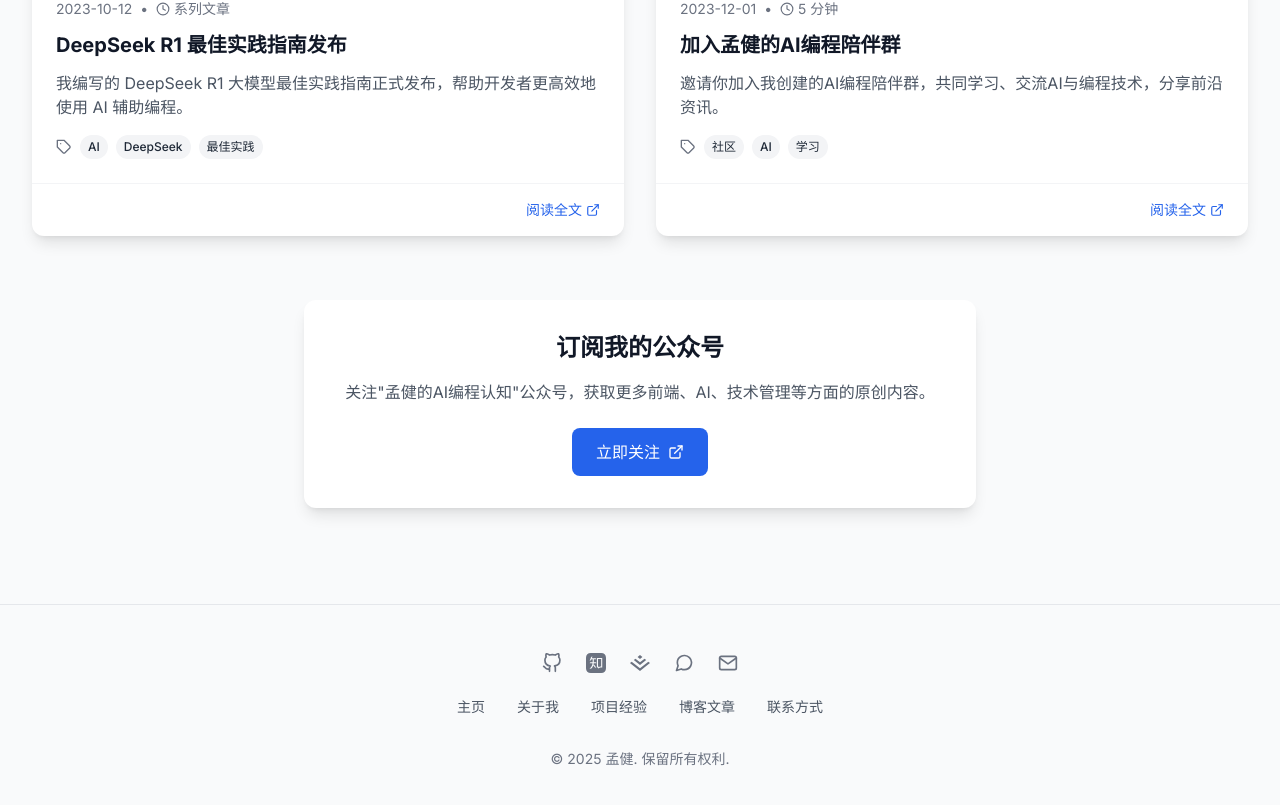
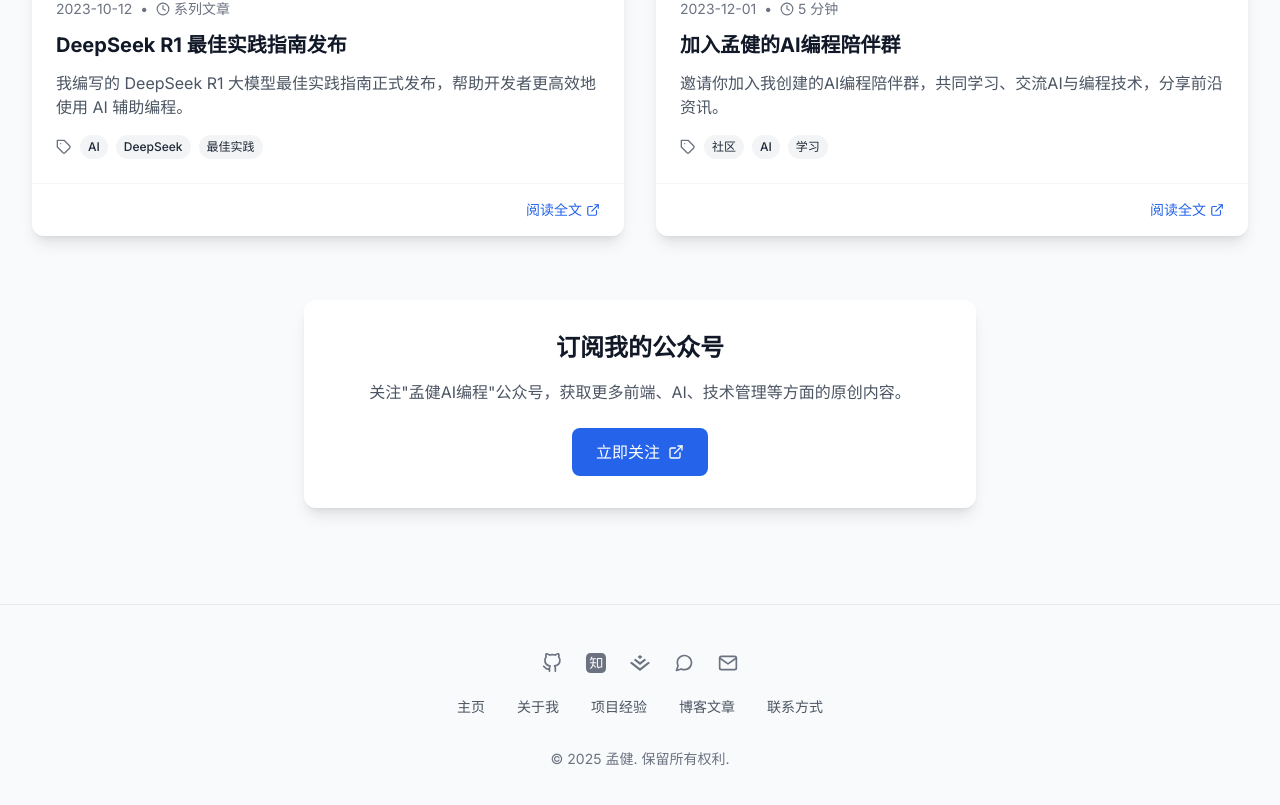
Before and after one commit to mengjian-github/homepage, a Next.js app: page /blog in a window 1280 px wide. Shown: the part 1471-2276 px from the top of the page. Built offline with nearby package versions, Linux system fonts and the light colour scheme.

Commit message:
将公众号名称从「孟健的AI编程认知」改为「孟健AI编程」

```diff
--- a/app/blog/page.tsx
+++ b/app/blog/page.tsx
@@ -175,7 +175,7 @@ export default function BlogPage() {
           <div className="bg-white dark:bg-gray-800 rounded-xl shadow-lg p-8 max-w-2xl mx-auto">
             <h2 className="text-2xl font-bold text-gray-900 dark:text-white mb-4">订阅我的公众号</h2>
             <p className="text-gray-600 dark:text-gray-300 mb-6">
-              关注&quot;孟健的AI编程认知&quot;公众号，获取更多前端、AI、技术管理等方面的原创内容。
+              关注&quot;孟健AI编程&quot;公众号，获取更多前端、AI、技术管理等方面的原创内容。
             </p>
             <div className="flex justify-center">
               <a
--- a/app/contact/page.tsx
+++ b/app/contact/page.tsx
@@ -15,7 +15,7 @@ const contactMethods = [
   {
     icon: <FiMessageCircle className="h-10 w-10" />,
     title: "微信公众号",
-    description: "关注「孟健的AI编程认知」，获取最新技术资讯和原创文章",
+    description: "关注「孟健AI编程」，获取最新技术资讯和原创文章",
     action: "关注公众号",
     link: "https://mp.weixin.qq.com/s/IkluVSLTf4nvlOJbLfZyGg"
   },
```
